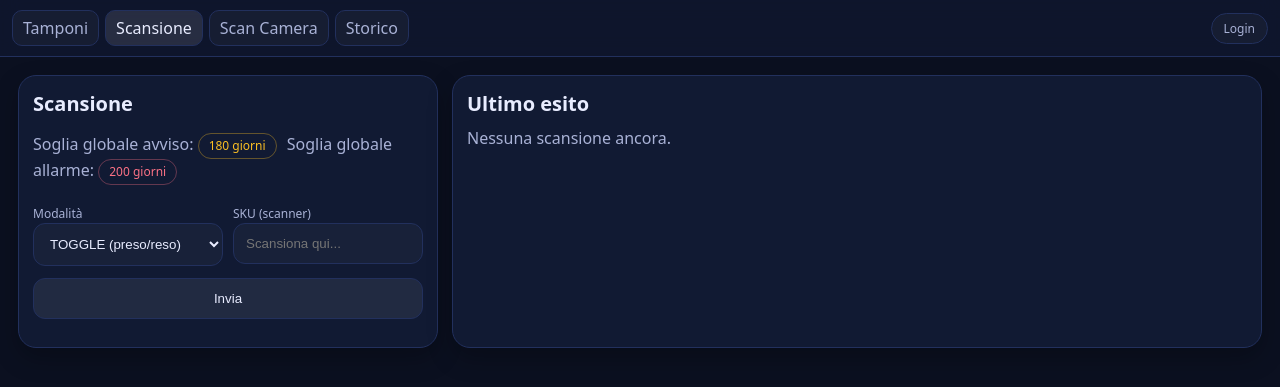
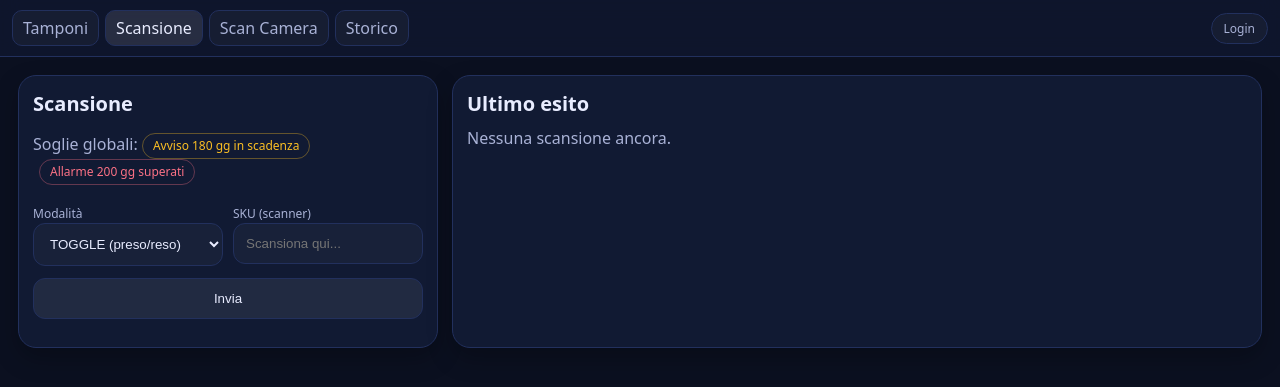
Before and after one commit to SamBLC92/tamponi_inventario, a Flask app: page /scan in a window 1280 px wide. Shown: the top 387 px of the page. Run offline with Flask 3, Linux system fonts and the light colour scheme; data comes from the database, SQL or seed files in the repository.

Commit message:
Update alarm and warning thresholds UI

```diff
--- a/templates/admin_settings.html
+++ b/templates/admin_settings.html
@@ -2,10 +2,10 @@
 {% block content %}
   <div class="card">
     <h1>Impostazioni</h1>
-    <p class="muted">Aggiorna le soglie globali di avviso e allarme per i tamponi in uso.</p>
+    <p class="muted">Aggiorna le soglie globali per i tamponi in uso: avviso per giorni in scadenza e allarme per giorni superati.</p>
 
     <form method="post" style="margin-top:12px;">
-      <label class="muted small" for="global-warn-days">Soglia globale avviso (giorni)</label>
+      <label class="muted small" for="global-warn-days">Soglia globale avviso (giorni in scadenza)</label>
       <input
         id="global-warn-days"
         name="global_warn_days"
@@ -15,7 +15,7 @@
         value="{{ global_warn_days }}"
         required
       />
-      <label class="muted small" for="global-alarm-days" style="margin-top:10px;">Soglia globale allarme (giorni)</label>
+      <label class="muted small" for="global-alarm-days" style="margin-top:10px;">Soglia globale allarme (giorni superati)</label>
       <input
         id="global-alarm-days"
         name="global_alarm_days"
--- a/templates/admin_swabs.html
+++ b/templates/admin_swabs.html
@@ -40,7 +40,7 @@
           </thead>
           <tbody>
             {% for r in rows %}
-            <tr class="{{ 'row-warn' if r['warning'] else '' }}">
+            <tr class="{% if r['alarm'] %}row-alarm{% elif r['warning'] %}row-warn{% endif %}">
                 <td data-label="Tampone"><strong>{{ r["name"] }}</strong></td>
                 <td data-label="SKU" class="mono muted">{{ r["sku"] }}</td>
 
@@ -51,9 +51,9 @@
                     <span class="pill warn">PRESO</span>
                   {% endif %}
                 {% if r["alarm"] %}
-                  <span class="pill err">Allarme oltre {{ global_alarm_days }} gg</span>
+                  <span class="pill err">Allarme: oltre {{ global_alarm_days }} gg superati</span>
                 {% elif r["warning"] %}
-                  <span class="pill warn">Avviso oltre {{ global_warn_days }} gg</span>
+                  <span class="pill warn">Avviso: oltre {{ global_warn_days }} gg in scadenza</span>
                 {% endif %}
                 </td>
 
--- a/templates/base.html
+++ b/templates/base.html
@@ -163,6 +163,7 @@
       font-size:13px;
     }
     tr.row-warn td{ background: rgba(251,191,36,.08); }
+    tr.row-alarm td{ background: rgba(251,113,133,.12); }
 
     @media (max-width: 760px){
       table.rtable thead{ display:none; }
--- a/templates/scan.html
+++ b/templates/scan.html
@@ -4,8 +4,8 @@
     <div class="card">
       <h1>Scansione</h1>
       <p class="muted">
-        Soglia globale avviso: <span class="pill warn">{{ global_warn_days }} giorni</span>
-        <span style="margin-left:6px;">Soglia globale allarme: <span class="pill err">{{ global_alarm_days }} giorni</span></span>
+        Soglie globali: <span class="pill warn">Avviso {{ global_warn_days }} gg in scadenza</span>
+        <span style="margin-left:6px;"><span class="pill err">Allarme {{ global_alarm_days }} gg superati</span></span>
       </p>
 
       <div class="row cols-2" style="margin-top:10px;">
@@ -110,8 +110,8 @@
       const az = (j.action === "TAKE") ? "PRESO" : "RESO";
 
       const warn = j.alarm
-        ? ` <span class="pill err">Allarme oltre ${j.alarm_days} gg</span>`
-        : (j.warning ? ` <span class="pill warn">Avviso oltre ${j.warn_days} gg</span>` : "");
+        ? ` <span class="pill err">Allarme: oltre ${j.alarm_days} gg superati</span>`
+        : (j.warning ? ` <span class="pill warn">Avviso: oltre ${j.warn_days} gg in scadenza</span>` : "");
       const infoDays = j.in_stock
         ? (j.days_session ? ` <span class="pill ok">Sessione: ${j.days_session} gg</span>` : "")
         : ` <span class="pill warn">Fuori da: ${j.current_days} gg</span>`;
--- a/templates/swabs.html
+++ b/templates/swabs.html
@@ -25,7 +25,7 @@
         </thead>
         <tbody>
           {% for r in rows %}
-            <tr class="{{ 'row-warn' if r['warning'] else '' }}">
+            <tr class="{% if r['alarm'] %}row-alarm{% elif r['warning'] %}row-warn{% endif %}">
               <td data-label="Tampone"><strong>{{ r["name"] }}</strong></td>
               <td data-label="SKU" class="mono muted">{{ r["sku"] }}</td>
 
@@ -36,9 +36,9 @@
                   <span class="pill warn">PRESO</span>
                 {% endif %}
                 {% if r["alarm"] %}
-                  <span class="pill err">Allarme oltre {{ global_alarm_days }} gg</span>
+                  <span class="pill err">Allarme: oltre {{ global_alarm_days }} gg superati</span>
                 {% elif r["warning"] %}
-                  <span class="pill warn">Avviso oltre {{ global_warn_days }} gg</span>
+                  <span class="pill warn">Avviso: oltre {{ global_warn_days }} gg in scadenza</span>
                 {% endif %}
               </td>
 
```
Also changed, not shown: templates/scan_camera.html (+4 -4 lines).
